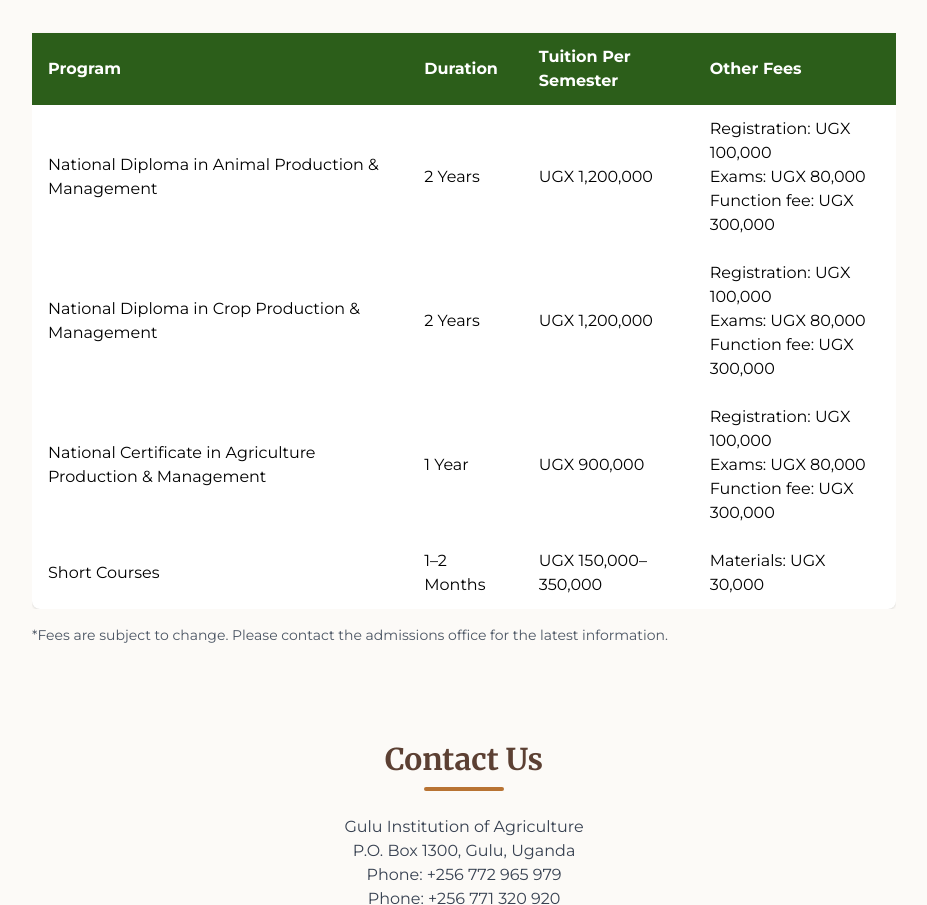
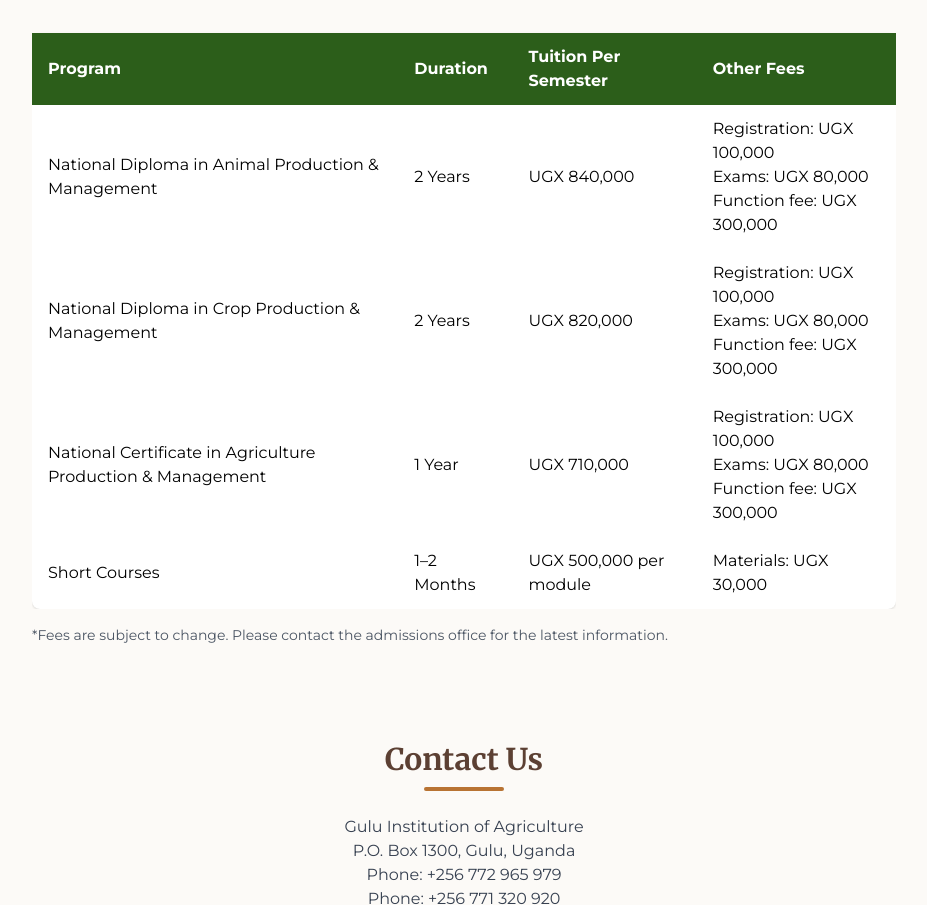
Before and after one commit to Emmadehoo/guluinstitute-website, a plain HTML site: page brochure.html in a window 1280 px wide. Shown: the part 1289-2194 px from the top of the page, without its empty margins (176-1103 px from the left). Drawn offline with nearby package versions, Linux system fonts and the light colour scheme.

Commit message:
update on fees

```diff
--- a/brochure.html
+++ b/brochure.html
@@ -29,7 +29,7 @@
     <div class="max-w-3xl mx-auto text-center">
       <h1 class="text-4xl font-bold mb-4">Gulu Institution of Agriculture</h1>
       <p class="text-lg mb-6">Empowering the next generation of agricultural professionals through quality education and hands-on training.</p>
-      <a href="#apply" class="bg-[#f5deb3] text-[#5c4033] px-6 py-3 rounded-md font-semibold shadow hover:bg-[#e6c89c] transition">Apply Now</a>
+      <a href="Download Application Form" class="bg-[#f5deb3] text-[#5c4033] px-6 py-3 rounded-md font-semibold shadow hover:bg-[#e6c89c] transition">Apply Now</a>
     </div>
   </section>
 
@@ -99,25 +99,25 @@
           <tr>
             <td>National Diploma in Animal Production & Management</td>
             <td>2 Years</td>
-            <td>UGX 1,200,000</td>
+            <td>UGX 840,000</td>
             <td>Registration: UGX 100,000<br>Exams: UGX 80,000<br>Function fee: UGX 300,000</td>
           </tr>
           <tr>
             <td>National Diploma in Crop Production & Management</td>
             <td>2 Years</td>
-            <td>UGX 1,200,000</td>
+            <td>UGX 820,000</td>
             <td>Registration: UGX 100,000<br>Exams: UGX 80,000<br>Function fee: UGX 300,000</td>
           </tr>
           <tr>
             <td>National Certificate in Agriculture Production & Management</td>
             <td>1 Year</td>
-            <td>UGX 900,000</td>
+            <td>UGX 710,000</td>
             <td>Registration: UGX 100,000<br>Exams: UGX 80,000<br>Function fee: UGX 300,000</td>
           </tr>
           <tr>
             <td>Short Courses</td>
             <td>1–2 Months</td>
-            <td>UGX 150,000–350,000</td>
+            <td>UGX 500,000 per module</td>
             <td>Materials: UGX 30,000</td>
           </tr>
           <!-- Add or edit rows as needed -->
```
